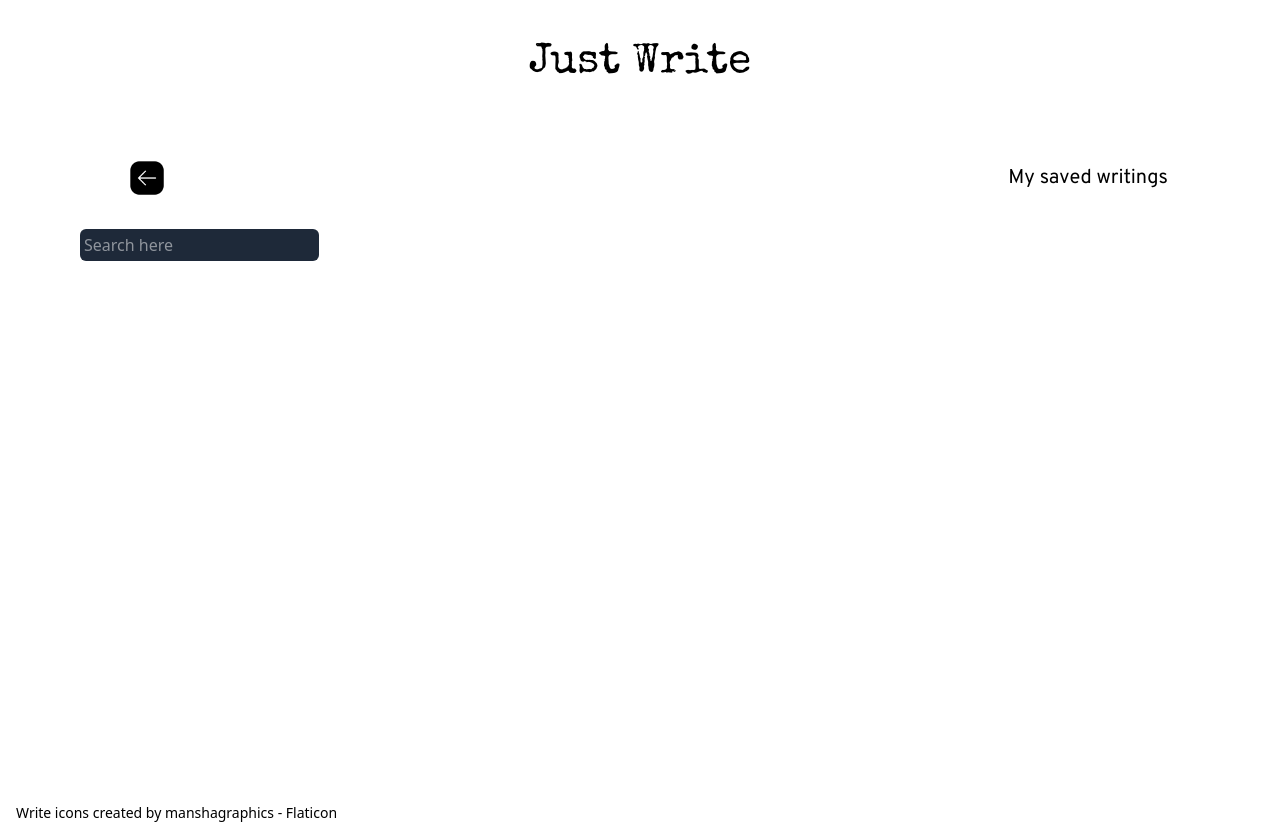
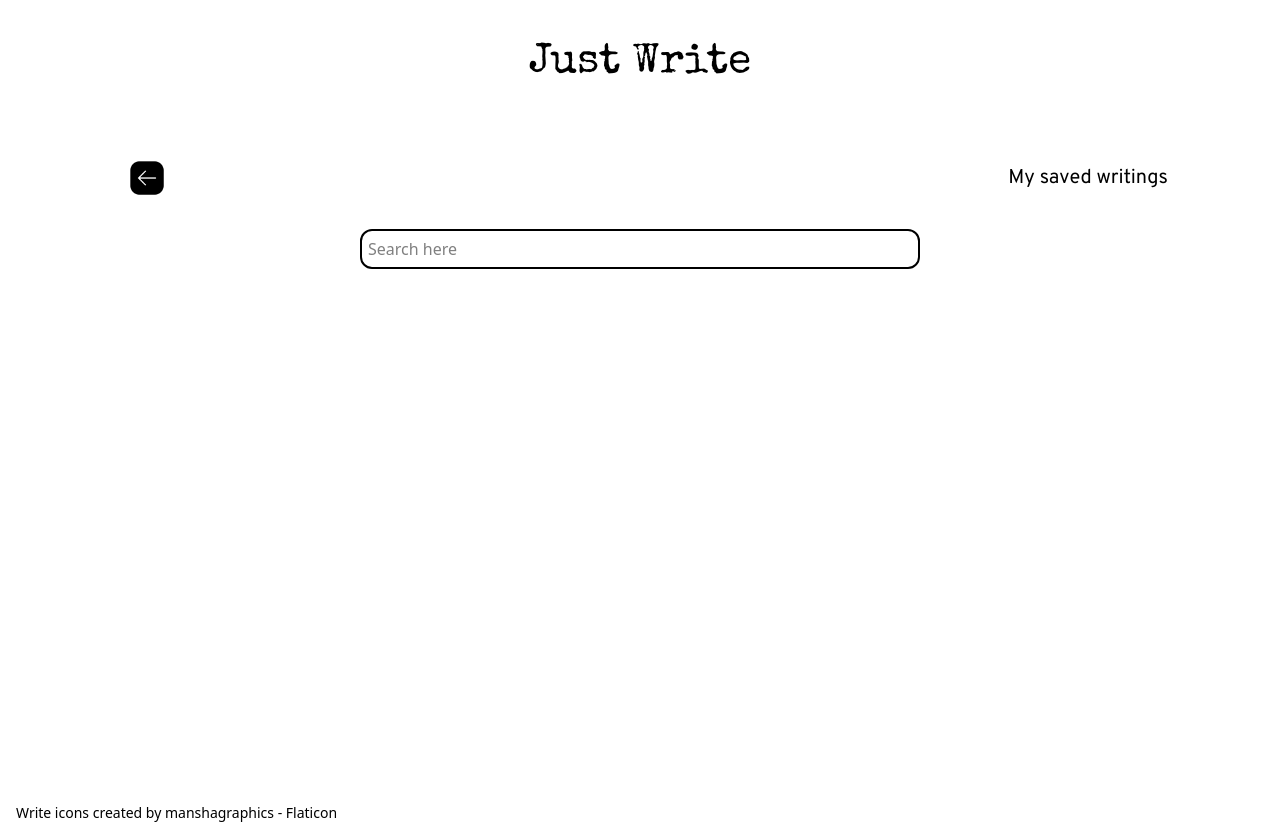
Before and after one commit to ofedchen/just-write, a Vue app: page /savedtexts in a window 1280 px wide. Built offline with nearby package versions, Linux system fonts and the light colour scheme.

Commit message:
styled searchbar

```diff
--- a/src/views/MySavedTexts.vue
+++ b/src/views/MySavedTexts.vue
@@ -45,8 +45,9 @@ const filtered = computed(() => {
     id=""
     v-model="searchValue"
     placeholder="Search here"
-    class="rounded-md bg-gray-800 text-white p-1"
+    class="rounded-xl text-grey-800 p-1.5 block w-140 m-auto border-solid border-black border-2"
   />
+
   <div class="container mx-auto px-4 py-4" v-for="text in filtered">
     <h2 class="font-[Overpass] text-[18px] font-semibold">
       <span>{{ text.prompt }} </span>
```
